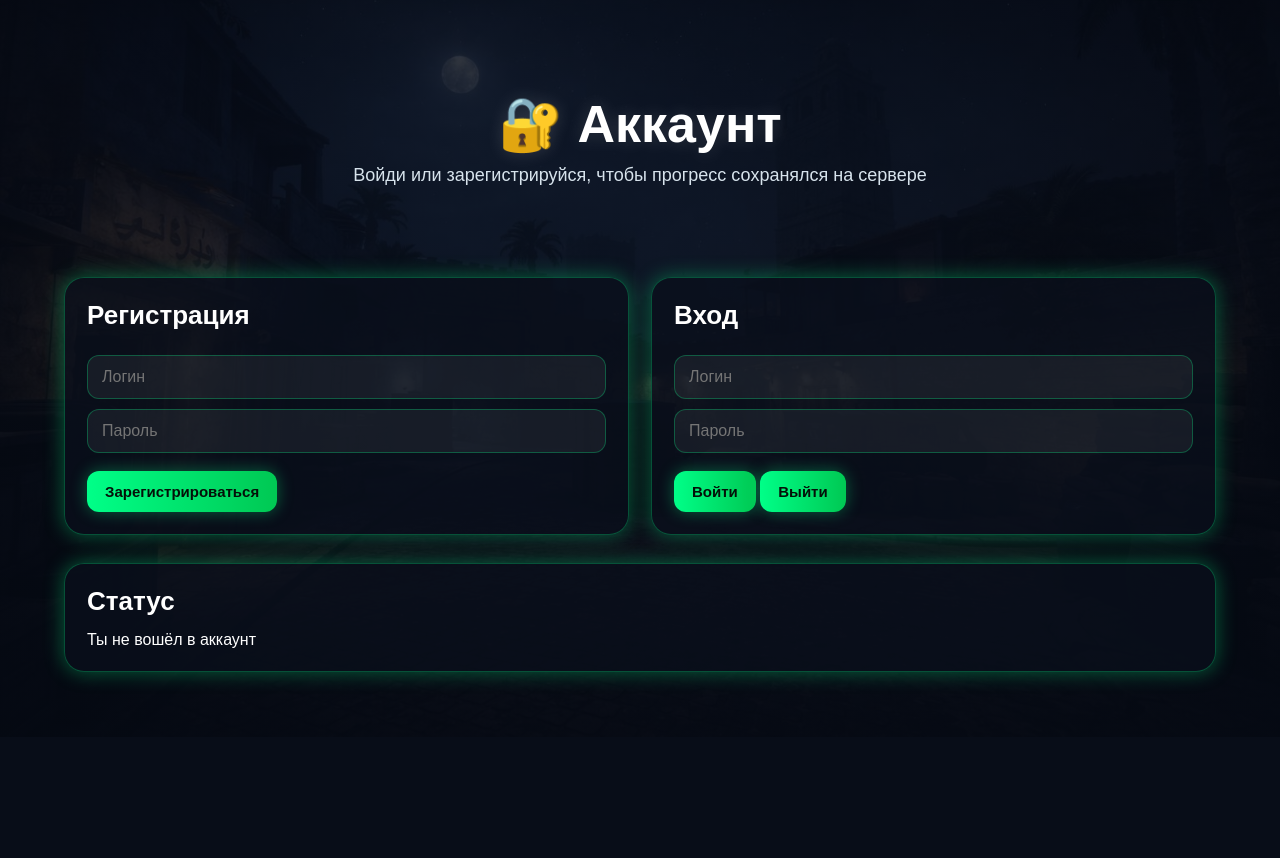
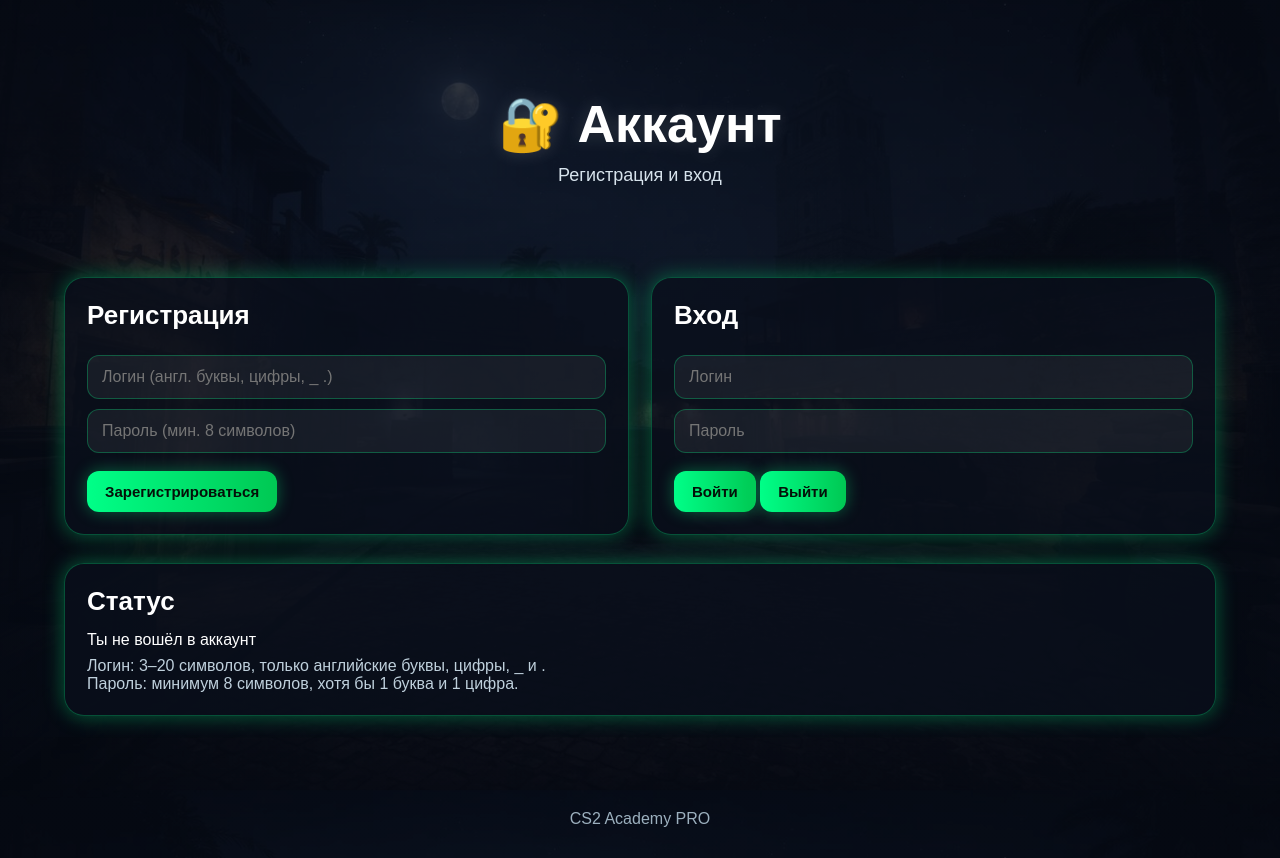
Before and after one commit to drank343-png/cs2-academy, a Flask app: page /auth in a window 1280 px wide. Shown: the part 63-921 px from the top of the page. Before the commit the page ends 745 px from the top, so only its background shows below. Run offline with Flask 3, Linux system fonts and the light colour scheme.

Commit message:
Update auth.html

```diff
--- a/cs-trainer/templates/auth.html
+++ b/cs-trainer/templates/auth.html
@@ -3,7 +3,7 @@
 <head>
     <meta charset="UTF-8">
     <meta name="viewport" content="width=device-width, initial-scale=1.0">
-    <title>Авторизация</title>
+    <title>Аккаунт</title>
     <link rel="stylesheet" href="{{ url_for('static', filename='style.css') }}">
 </head>
 <body>
@@ -22,33 +22,39 @@
 </header>
 
 <div class="container">
-    <section class="hero">
+    <section class="hero fade-in">
         <h1>🔐 Аккаунт</h1>
-        <p>Войди или зарегистрируйся, чтобы прогресс сохранялся на сервере</p>
+        <p>Регистрация и вход</p>
     </section>
 
     <div class="two-column">
-        <div class="profile-box">
+        <div class="profile-box fade-in">
             <h3>Регистрация</h3>
-            <input class="profile-input" id="registerUsername" placeholder="Логин">
-            <input class="profile-input" id="registerPassword" placeholder="Пароль" type="password">
+            <input class="profile-input" id="registerUsername" placeholder="Логин (англ. буквы, цифры, _ .)">
+            <input class="profile-input" id="registerPassword" type="password" placeholder="Пароль (мин. 8 символов)">
             <button class="btn" onclick="registerAccount()">Зарегистрироваться</button>
         </div>
 
-        <div class="profile-box">
+        <div class="profile-box fade-in">
             <h3>Вход</h3>
             <input class="profile-input" id="loginUsername" placeholder="Логин">
-            <input class="profile-input" id="loginPassword" placeholder="Пароль" type="password">
+            <input class="profile-input" id="loginPassword" type="password" placeholder="Пароль">
             <button class="btn" onclick="loginAccount()">Войти</button>
             <button class="btn" onclick="logoutAccount()">Выйти</button>
         </div>
     </div>
 
-    <div class="info-box">
+    <div class="info-box fade-in">
         <h3>Статус</h3>
         <p id="authStatus">Проверка...</p>
+        <p class="small-text">
+            Логин: 3–20 символов, только английские буквы, цифры, _ и .<br>
+            Пароль: минимум 8 символов, хотя бы 1 буква и 1 цифра.
+        </p>
     </div>
 </div>
+
+<footer>CS2 Academy PRO</footer>
 
 <script src="{{ url_for('static', filename='config.js') }}"></script>
 <script src="{{ url_for('static', filename='script.js') }}"></script>
```
